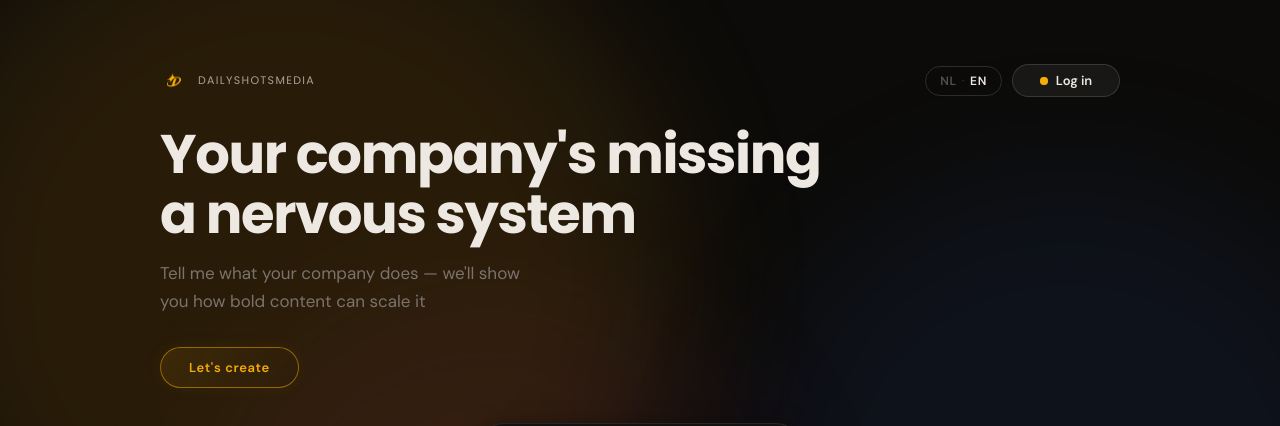
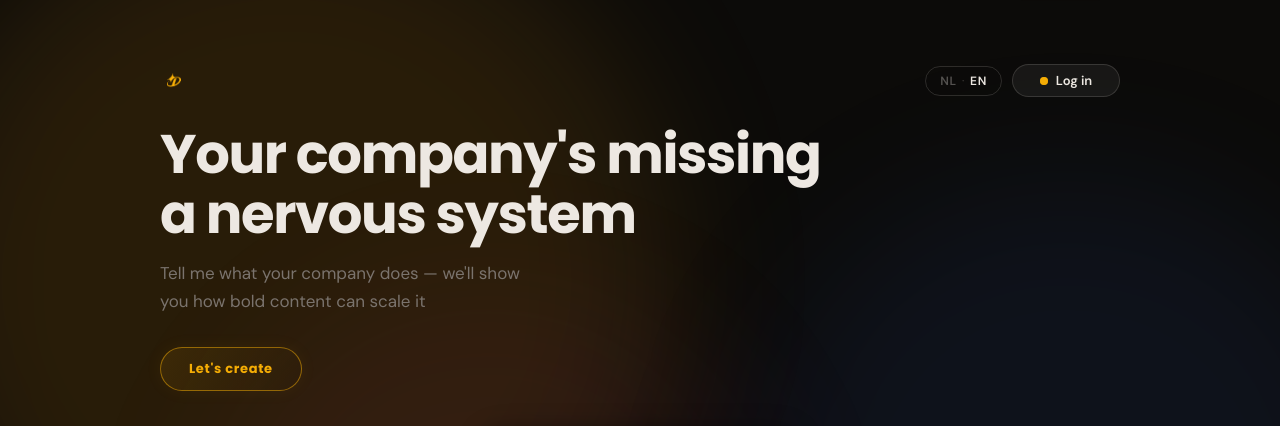
Before and after one commit to guilliano-code/DS-website, a plain HTML site: page index.html in a window 1280 px wide. Shown: the top 426 px of the page. Drawn offline with Linux system fonts and the light colour scheme.

Commit message:
Remove badge text, CTA button Poppins Bold
Co-Authored-By: Claude Sonnet 4.6 <noreply@anthropic.com>

```diff
--- a/index.html
+++ b/index.html
@@ -300,7 +300,7 @@
       background: linear-gradient(120deg, rgba(245,173,5,.10) 0%, rgba(12,11,9,0) 100%);
       border: 1px solid rgba(245,173,5,.5);
       color: var(--gold);
-      font-family: 'DM Sans', sans-serif; font-weight: 800; font-size: 13px;
+      font-family: 'Poppins', sans-serif; font-weight: 700; font-size: 13px;
       letter-spacing: .05em; border-radius: 9999px; text-decoration: none;
       transition: background .3s, border-color .3s, box-shadow .3s, transform .2s;
       box-shadow: 0 0 18px rgba(245,173,5,.06);
@@ -445,7 +445,6 @@
       <div class="hero-topbar fade-section" data-delay="0">
         <div class="badge">
           <img src="Brand_assets/Logo transparant.png" alt="Dailyshotsmedia logo">
-          <span class="badge-text">Dailyshotsmedia</span>
         </div>
         <div class="topbar-right">
           <button class="lang-switch" id="langSwitch" aria-label="Switch language">
```
